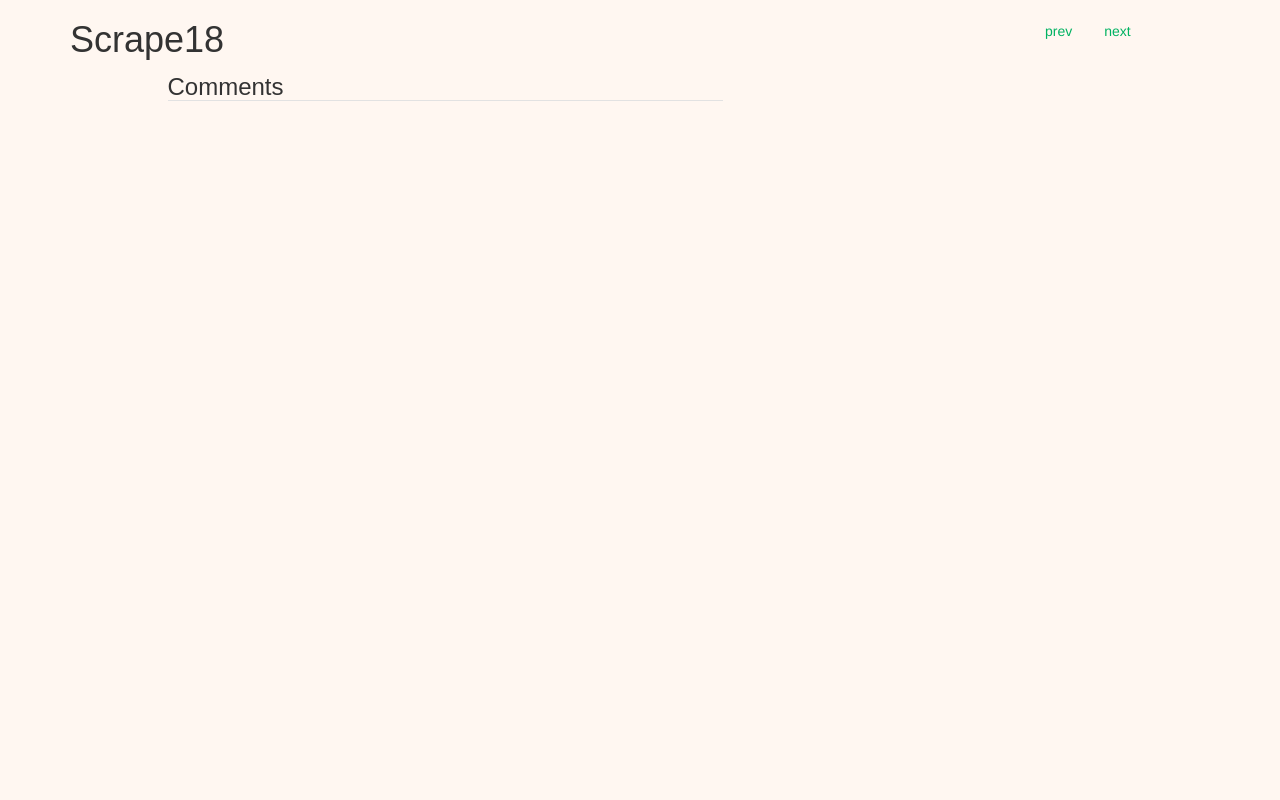
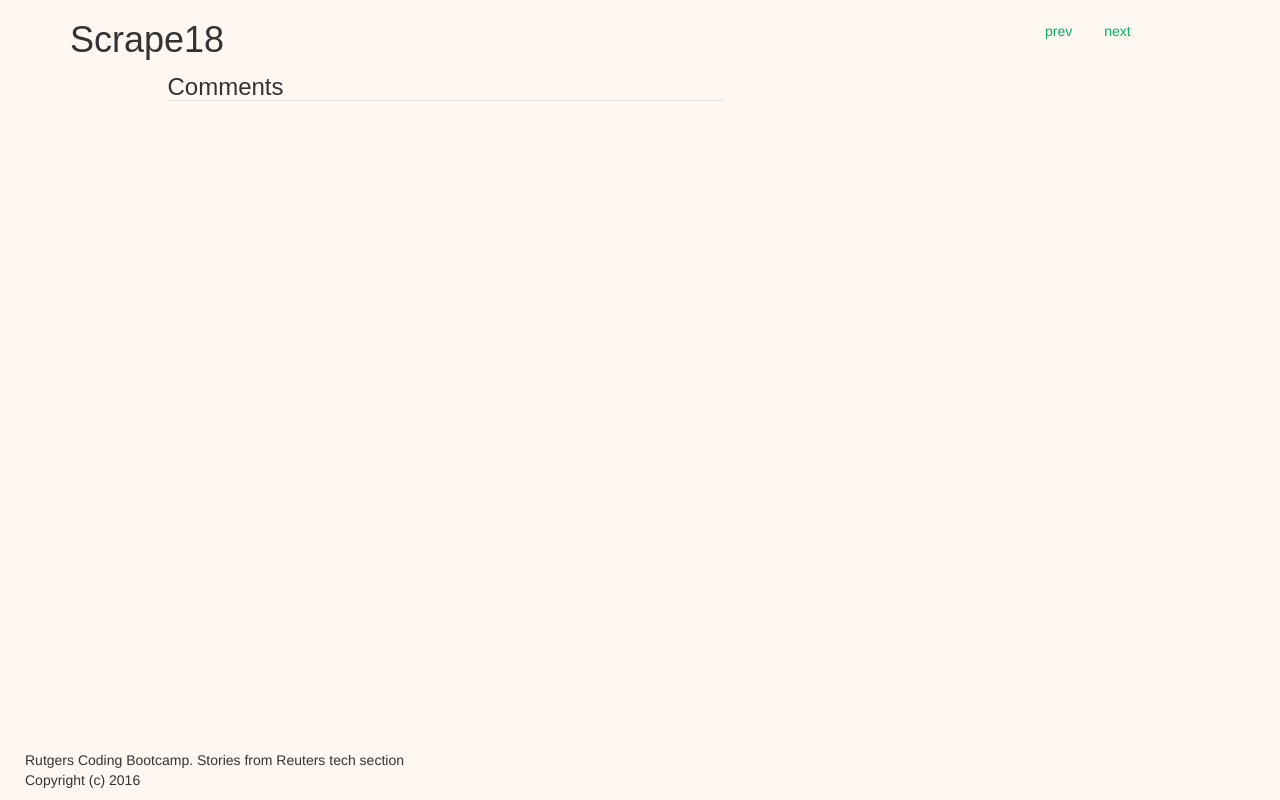
Before and after one commit to SJGraboski/scrape18, a website: page public/index.html in a window 1280 px wide. Drawn offline with nearby package versions, Linux system fonts and the light colour scheme.

Commit message:
Added footer

```diff
--- a/public/assets/css/style.css
+++ b/public/assets/css/style.css
@@ -81,3 +81,15 @@ span:hover {
 span {
 	color: #B0171F;
 }
+
+/* Footer */
+#footer {
+  position: fixed;
+  bottom: 0;
+  width: 100%;
+  padding: 10px;
+}
+
+#footer p {
+  margin-bottom: 0;
+}
--- a/public/index.html
+++ b/public/index.html
@@ -77,6 +77,12 @@
 
 
 	</div>
+		<div class="container-fluid" id="footer">
+		<div class="col col-lg-12 gray" >
+			<p>Rutgers Coding Bootcamp. Stories from Reuters tech section</p>
+			<p>Copyright (c) 2016</p>
+		</div>
+	</div>
 
 </body>
 </html>
```
